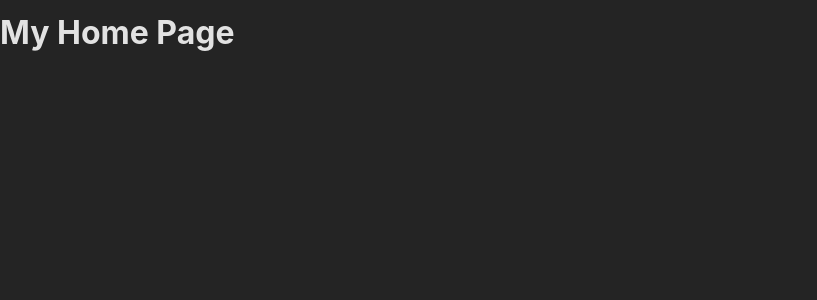
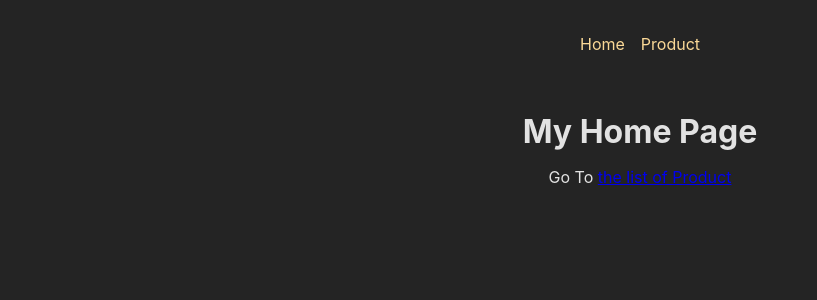
Before and after one commit to Engineer-kim/SPA-React-, a React (Create React App) app: page / in a window 1280 px wide. Shown: the top 300 px of the page, without its empty margins (0-817 px from the left). Built offline with nearby package versions, Linux system fonts and the light colour scheme.

Commit message:
Feature: 중첩 라우팅 발생시 처리 로직 작성

```diff
--- /dev/null
+++ b/src/components/MainNavigation.js
@@ -0,0 +1,22 @@
+import { Link } from "react-router-dom";
+import classes from "./MainNavigation.module.css"
+
+
+function MainNavigation() {
+    return (
+        <header className={classes.header}>
+            <nav>
+                <ul className={classes.list}>
+                    <li>
+                        <Link to="/" >Home</Link>
+                    </li>
+                    <li>
+                        <Link to="/products" >Product</Link>
+                    </li>
+                </ul>
+            </nav>
+        </header>
+    )
+}
+
+export default MainNavigation
--- /dev/null
+++ b/src/components/MainNavigation.module.css
@@ -0,0 +1,23 @@
+.header {
+    max-width: 60rem;
+    margin: auto;
+    padding: 2rem;
+    display: flex;
+    justify-content: center;
+  }
+
+  .list {
+    display: flex;
+    gap: 1rem;
+  }
+
+  .list a {
+    text-decoration: none;
+    color: var(--color-primary-400);
+  }
+
+  .list a:hover,
+  .list a.active {
+    color: var(--color-primary-800);
+    text-decoration: underline;
+  }
--- a/src/pages/Home.js
+++ b/src/pages/Home.js
@@ -1,6 +1,12 @@
-function HomePage(){
-    return <h1>My Home Page</h1>
+import { Link } from "react-router-dom"
 
+function HomePage() {
+    return <>
+        <h1>My Home Page</h1>
+        <p>
+            Go To <Link to="/products">the list of Product</Link>
+        </p>
+    </>
 }
 
 export default HomePage
--- /dev/null
+++ b/src/pages/Root.js
@@ -0,0 +1,16 @@
+import { Outlet } from "react-router-dom"
+import MainNavigaion from "../components/MainNavigation"
+import classes from "./Root.module.css"
+
+function RootLayOut() {
+    return (
+        <>
+            <MainNavigaion />
+            <main className={classes.content}>
+                <Outlet />
+            </main>
+        </>
+    )
+}
+
+export default RootLayOut
--- /dev/null
+++ b/src/pages/Root.module.css
@@ -0,0 +1,4 @@
+.content {
+    margin: 2rem auto;
+    text-align:  center;
+}
```
Also changed, not shown: src/App.js (+14 -5 lines), src/pages/Product.js (renamed from src/pages/Prodcut.js).
